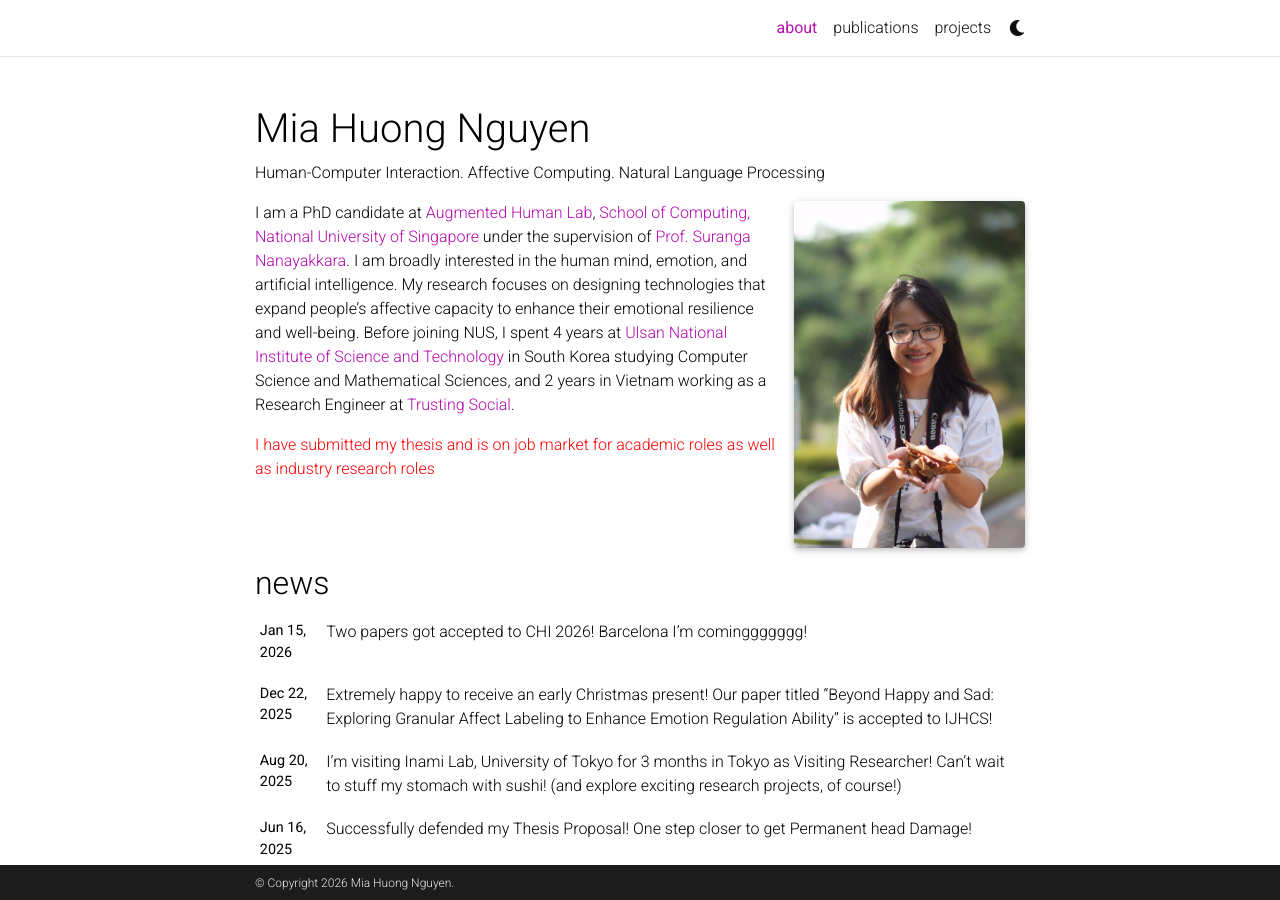
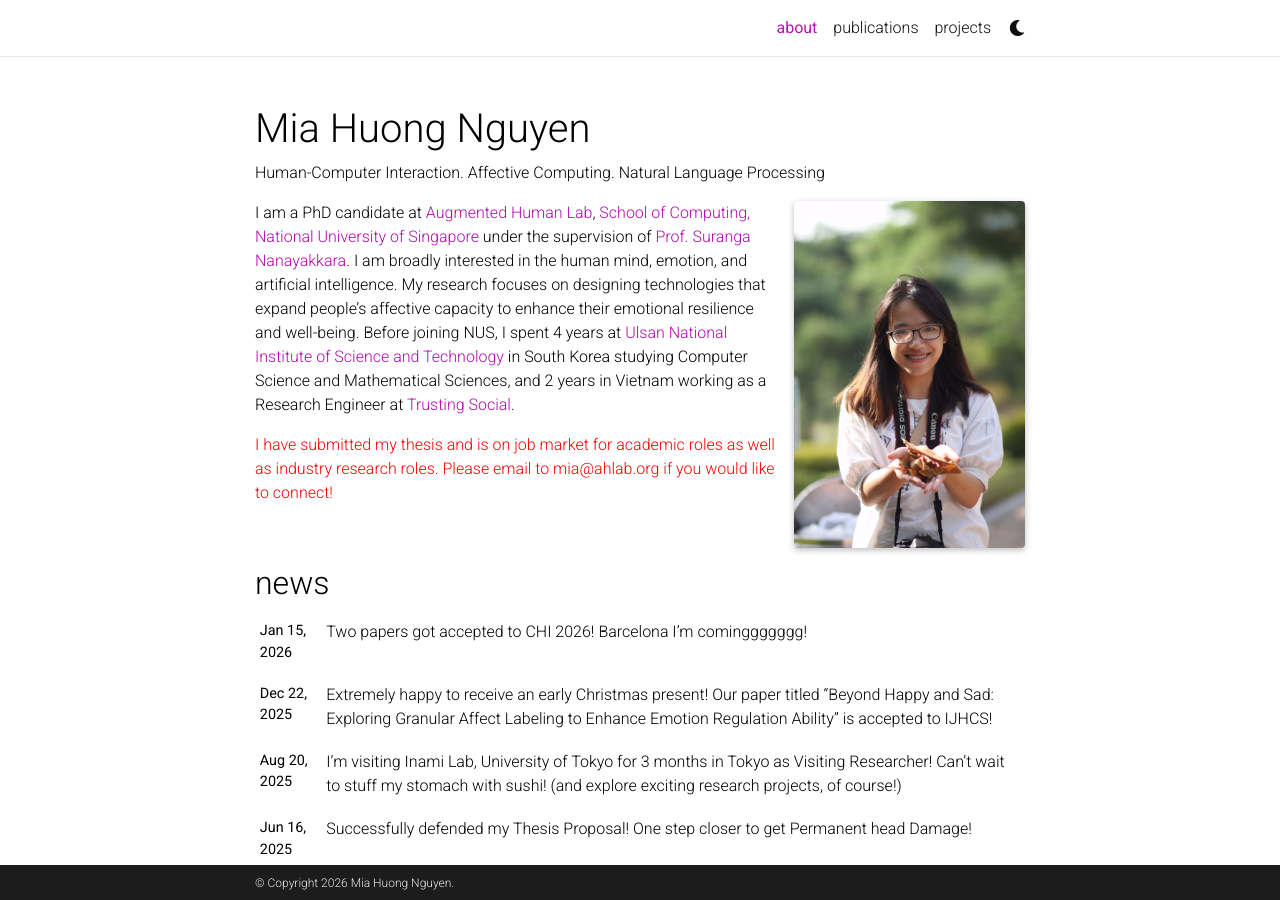
Before and after one commit to iammia0o/iammia0o.github.io, a Jekyll site: the page built from _pages/about.md, in a window 1280 px wide and 900 px high. Built offline with Jekyll 4.4.1, drawn with Linux system fonts in a browser that asks for light colours; full-size pictures stand in for the smaller copies a plugin makes; comment, search, counter and statistics services are not loaded; a style sheet for code colours, icons or effects is not loaded.

Commit message:
"updated for offer"

```diff
--- a/_pages/about.md
+++ b/_pages/about.md
@@ -25,4 +25,4 @@ Put your address / P.O. box / other info right below your picture. You can also
 Link to your social media connections, too. This theme is set up to use [Font Awesome icons](http://fortawesome.github.io/Font-Awesome/) and [Academicons](https://jpswalsh.github.io/academicons/), like the ones below. Add your Facebook, Twitter, LinkedIn, Google Scholar, or just disable all of them. -->
 I am a PhD candidate at [Augmented Human Lab](https://ahlab.org), [School of Computing, National University of Singapore](https://nus.edu.sg) under the supervision of [Prof. Suranga Nanayakkara](https://suranga.info). I am broadly interested in the human mind, emotion, and artificial intelligence. My research focuses on designing technologies that expand people's affective capacity to enhance their emotional resilience and well-being. Before joining NUS, I spent 4 years at [Ulsan National Institute of Science and Technology](https://unist.ac.kr) in South Korea studying Computer Science and Mathematical Sciences, and 2 years in Vietnam working as a Research Engineer at [Trusting Social](https://trustingsocial.com).
 
-<span style="color: red;">I have submitted my thesis and is on job market for academic roles as well as industry research roles</span>
+<span style="color: red;">I have submitted my thesis and is on job market for academic roles as well as industry research roles. Please email to mia@ahlab.org if you would like to connect!</span>
```
